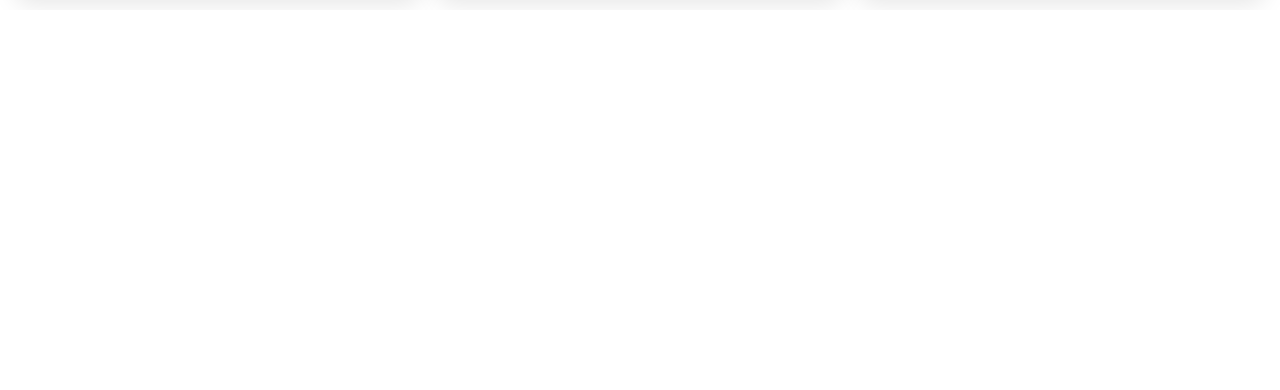
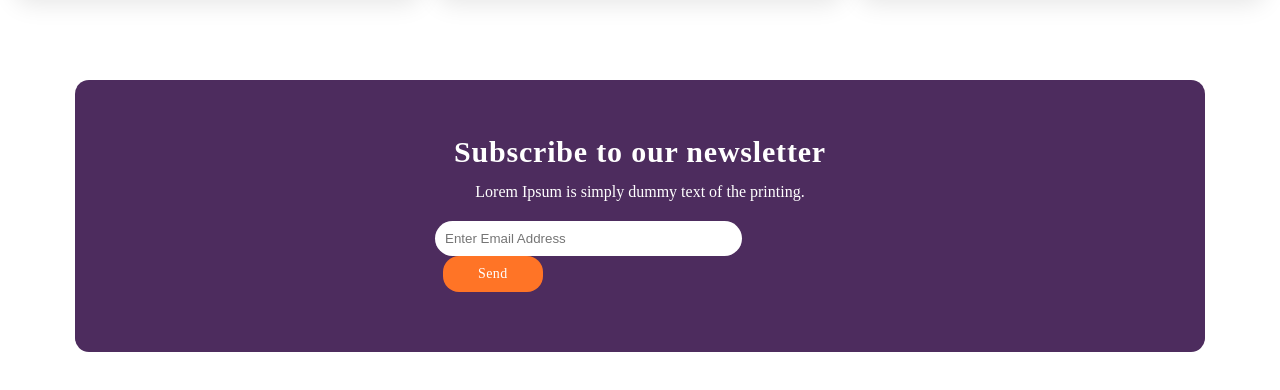
Before and after one commit to amirkamboh/online_education, a React (Create React App) app: page / in a window 1280 px wide. Shown: the part 2708-3098 px from the top of the page. Before the commit the page ends 2718 px from the top, so only its background shows below. Built offline with nearby package versions, Linux system fonts and the light colour scheme.

Commit message:
Subscribe Done

```diff
--- /dev/null
+++ b/src/pages/hompage/Components/subscribe.js
@@ -0,0 +1,23 @@
+import React from 'react'
+
+const Subscribe = () => {
+  return (
+    <>
+      <div className="subscribe_sections">
+        <div className="subscribe_sections_width">
+            <div className="subscribe_sections_parts">
+            <div className="subscribe_sections_card">
+                <h2>Subscribe to our newsletter</h2>
+                <p>Lorem Ipsum is simply dummy text of the printing.</p>
+                <div className="subscribe_sections_inputs">
+                    <input type='text' placeholder='Enter Email Address'></input><button>Send</button>
+                </div>
+            </div>
+            </div>
+        </div>
+      </div>
+    </>
+  )
+}
+
+export default Subscribe
--- a/src/pages/hompage/index.js
+++ b/src/pages/hompage/index.js
@@ -5,6 +5,7 @@
 import Learnsection from './Components/learnsection'
 import Students from './Components/students'
 import Ourtracks from './Components/ourtracks'
+import Subscribe from './Components/subscribe'
 
 const HomePage = () => {
   return (
@@ -14,6 +15,7 @@
       <Learnsection />
       <Students />
       <Ourtracks />
+      <Subscribe />
     </div>
   )
 }
--- a/src/pages/hompage/style.css
+++ b/src/pages/hompage/style.css
@@ -561,3 +561,62 @@
     background-size: cover;
     margin-bottom: 8px;
 }
+.subscribe_sections {
+    padding: 60px 0px;
+}
+.subscribe_sections_width {
+    max-width: 1250px;
+    margin: auto;
+}
+.subscribe_sections_parts {
+    padding: 10px 60px;
+}
+.subscribe_sections_card {
+    border-radius: 14px;
+    background: #4D2C5E;
+    padding: 50px 50px;
+}
+.subscribe_sections_card h2 {
+    color: #FFF;
+    font-family: Poppins;
+    font-size: 30px;
+    font-style: normal;
+    font-weight: 600;
+    line-height: 144.5%; /* 57.8px */
+    letter-spacing: 0.8px;
+    text-align: center;
+}
+.subscribe_sections_card p {
+    color: #FFF;
+    font-family: Poppins;
+    font-size: 16px;
+    font-style: normal;
+    font-weight: 500;
+    line-height: normal;
+    text-align: center;
+    padding: 10px 0px;
+}
+.subscribe_sections_inputs {
+    padding: 10px 310px;
+}
+.subscribe_sections_inputs input {
+    border-radius: 62px;
+    background: #FFF;
+    align-items: center;
+    padding: 10px 120px 10px 10px;
+    border: none;
+}
+.subscribe_sections_inputs button {
+    border-radius: 16px;
+    background: #FF7426;
+    color: #FFF;
+    font-family: Poppins;
+    font-size: 14px;
+    font-style: normal;
+    font-weight: 500;
+    line-height: 144.5%; /* 28.9px */
+    letter-spacing: 0.4px;
+    margin-left: 8px;
+    padding: 8px 35px;
+    border: none;
+}
```
